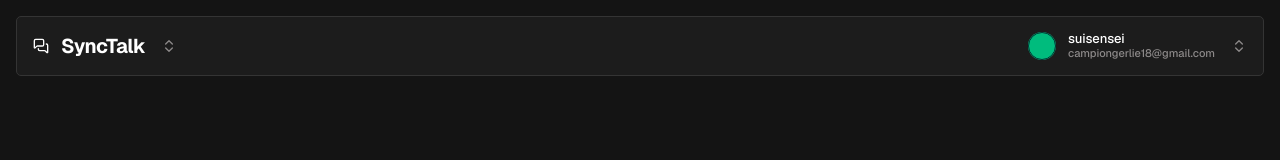
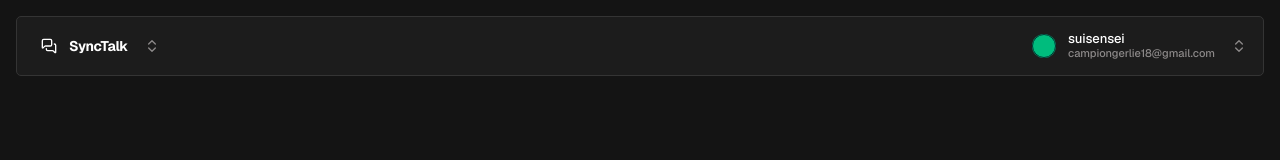
Before and after one commit to SuiSensei/Synctalk-realtime-distributed-chat, a Next.js app in the folder frontend/: page / in a window 1280 px wide. Shown: the top 160 px of the page. Built offline with nearby package versions, Linux system fonts and the light colour scheme.

Commit message:
style: scale down text to match user profile per review

```diff
--- a/frontend/components/navigation-bar/app-dropdown.tsx
+++ b/frontend/components/navigation-bar/app-dropdown.tsx
@@ -15,17 +15,17 @@ export function AppDropdown() {
       <DropdownMenuTrigger asChild>
         <Button
           variant="ghost"
-          className="flex items-center gap-3 h-full p-0 px-2 rounded-none shadow-none transition-colors border-none focus-visible:ring-0 focus-visible:ring-offset-0 bg-transparent hover:bg-transparent data-[state=open]:bg-transparent"
+          className="flex items-center gap-3 h-full p-0 px-4 rounded-none shadow-none transition-colors border-none focus-visible:ring-0 focus-visible:ring-offset-0 bg-transparent hover:bg-transparent data-[state=open]:bg-transparent"
         >
           {}
-          <MessagesSquare className="w-8 h-8 text-foreground" />
+          <MessagesSquare className="w-7 h-7 text-foreground" />
 
           {}
-          <span className="text-xl font-bold text-foreground tracking-tight">
+          <span className="text-sm font-bold text-foreground tracking-tight">
             SyncTalk
           </span>
 
-          <ChevronsUpDown className="w-5 h-5 text-muted-foreground ml-1" />
+          <ChevronsUpDown className="w-4 h-4 text-muted-foreground ml-1" />
         </Button>
       </DropdownMenuTrigger>
 
--- a/frontend/components/navigation-bar/user-dropdown.tsx
+++ b/frontend/components/navigation-bar/user-dropdown.tsx
@@ -18,7 +18,7 @@ export function UserDropdown() {
           variant="ghost"
           className="flex items-center gap-3 h-full p-0 px-2 rounded-none shadow-none transition-colors border-none focus-visible:ring-0 focus-visible:ring-offset-0 bg-transparent hover:bg-transparent data-[state=open]:bg-transparent"
         >
-          <Avatar className="w-7 h-7 rounded-full">
+          <Avatar className="w-6 h-6 rounded-full">
             <AvatarFallback className="bg-emerald-500"></AvatarFallback>
           </Avatar>
           <div className="flex flex-col items-start text-left hidden sm:flex">
```
